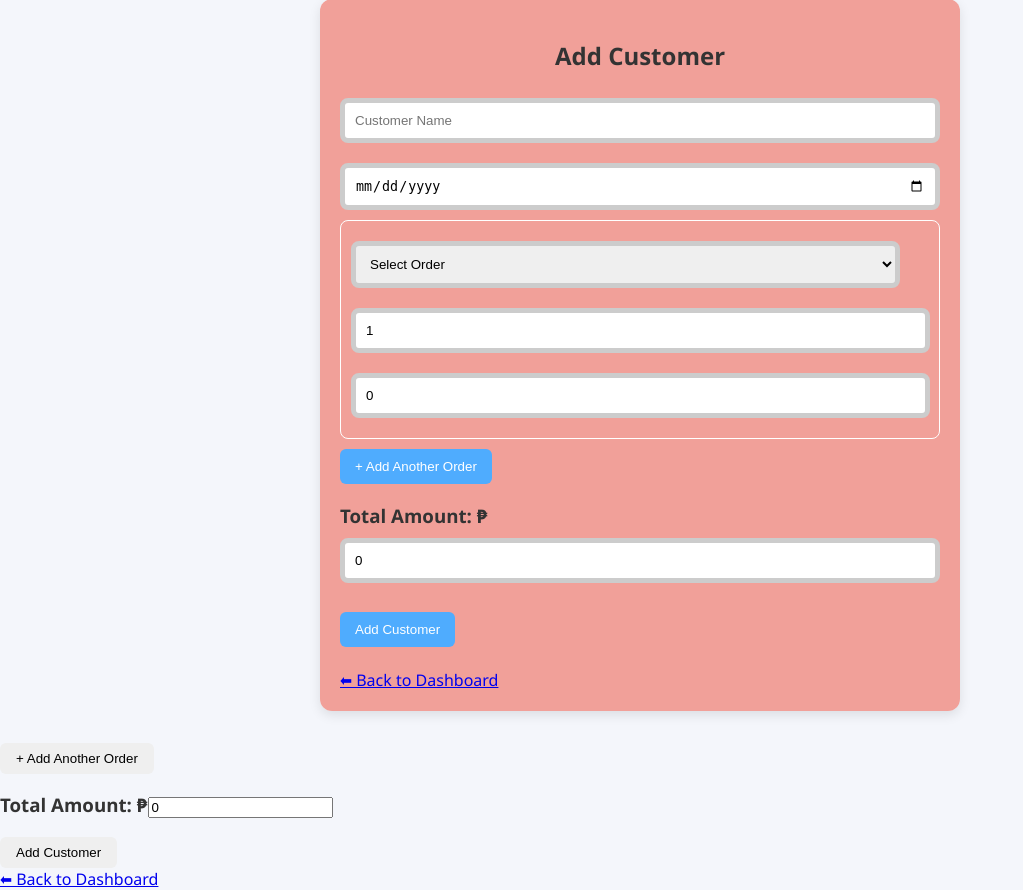
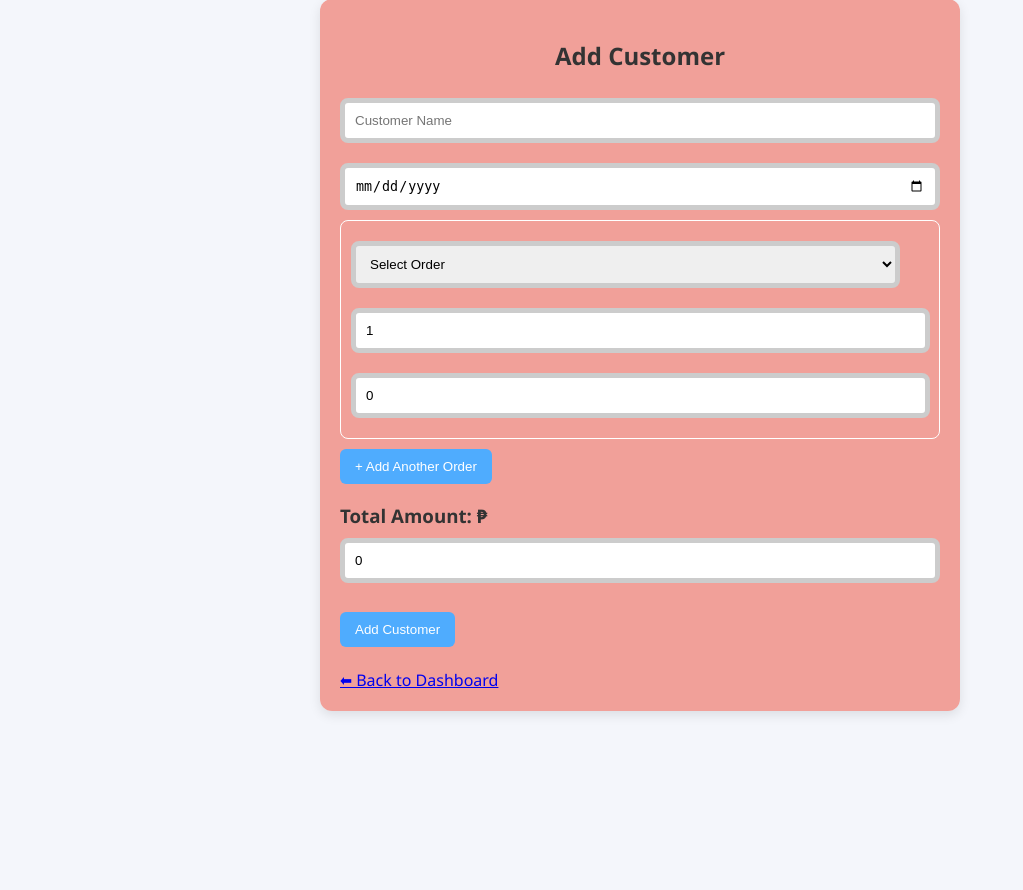
Before and after one commit to vistalemay-gif/zephyr-cms, a Flask app: page /add_customer in a window 1280 px wide. Shown: the part 33-923 px from the top of the page, without its empty margins (0-1023 px from the left). After the commit the page ends 748 px from the top, so only its background shows below. Run offline with Flask 3, Linux system fonts and the light colour scheme; a user stored in the database is signed in; parts of the project's set-up code (start-up, migrations or seed data) failed here and were passed over.

Commit message:
Update add_customer.html

```diff
--- a/templates/add_customer.html
+++ b/templates/add_customer.html
@@ -25,10 +25,10 @@
         <div class="order-line">
           <select name="order_type[]" onchange="updateOrderOptions(this)" required>
             <option value="">Select Order</option>
-            <option value="budbod">Budbod (Rice Meal)</option>
-            <option value="burger">Burger</option>
-            <option value="busog_combo">Busog Combo</option>
-            <option value="fries">Fries</option>
+            <option value="budbod">Budbod (🍚Rice Meal)</option>
+            <option value="burger">🍔Burger</option>
+            <option value="busog_combo">🍔🥤Busog Combo</option>
+            <option value="fries">🍟Fries</option>
           </select>
           <div class="order_options"></div>
           <div class="add_ons"></div>
@@ -113,82 +113,3 @@ function addOrderLine() {
 </script>
 </body>
 </html>
-        </div>
-      </div>
-      <button type="button" onclick="addOrderLine()">+ Add Another Order</button>
-      <h3>Total Amount: ₱<input type="number" id="total_amount" name="total_amount" value="0" readonly></h3>
-      <button type="submit">Add Customer</button>
-    </form>
-    <br>
-    <a href="{{ url_for('dashboard') }}">⬅ Back to Dashboard</a>
-  </div>
-
-<script>
-const PRICES = {
-  budbod: { pork:85, chicken:85, hungarian:85, rice:15, egg:15 },
-  burger: { quarter:80, half_pound:155, jalapeno:15, cheese:15, bbq_sauce:15 },
-  busog_combo: { Q1:115, H1:185 },
-  fries: { small:25, medium:35, large:45 }
-};
-
-function updateOrderOptions(select) {
-  const container = select.closest(".order-line");
-  const optionsDiv = container.querySelector(".order_options");
-  optionsDiv.innerHTML = "";
-
-  const type = select.value;
-  if (!PRICES[type]) return;
-
-  const opt = document.createElement("select");
-  opt.onchange = () => updateLineTotal(opt);  // fixed arrow function
-
-  const defaultOption = document.createElement("option");
-  defaultOption.value = "";
-  defaultOption.text = "Select Option";
-  opt.appendChild(defaultOption);
-
-  for (let key in PRICES[type]) {
-    const optionEl = document.createElement("option");
-    optionEl.value = key;
-    optionEl.text = key;
-    opt.appendChild(optionEl);
-  }
-  optionsDiv.appendChild(opt);
-}
-
-function updateLineTotal(el) {
-  const line = el.closest(".order-line");
-  const type = line.querySelector("select[name='order_type[]']").value;
-  const option = line.querySelector(".order_options select")?.value;
-  const qty = parseInt(line.querySelector("input[name='quantity[]']").value) || 0;
-
-  if (!type || !option) return;
-
-  const price = PRICES[type][option];
-  const amountInput = line.querySelector("input[name='amount[]']");
-  amountInput.value = price;
-
-  calculateTotal();
-}
-
-function calculateTotal() {
-  let total = 0;
-  document.querySelectorAll(".order-line").forEach(line => {  // fixed arrow function
-    const qty = parseInt(line.querySelector("input[name='quantity[]']").value) || 0;
-    const amt = parseFloat(line.querySelector("input[name='amount[]']").value) || 0;
-    total += qty * amt;
-  });
-  document.getElementById("total_amount").value = total;
-}
-
-function addOrderLine() {
-  const container = document.getElementById("orders_container");
-  const clone = container.children[0].cloneNode(true);
-  clone.querySelectorAll("input").forEach(i => i.value = i.name === "quantity[]" ? 1 : 0);  // fixed
-  clone.querySelector(".order_options").innerHTML = "";
-  clone.querySelector("select[name='order_type[]']").selectedIndex = 0;
-  container.appendChild(clone);
-}
-</script>
-</body>
-</html>
```
